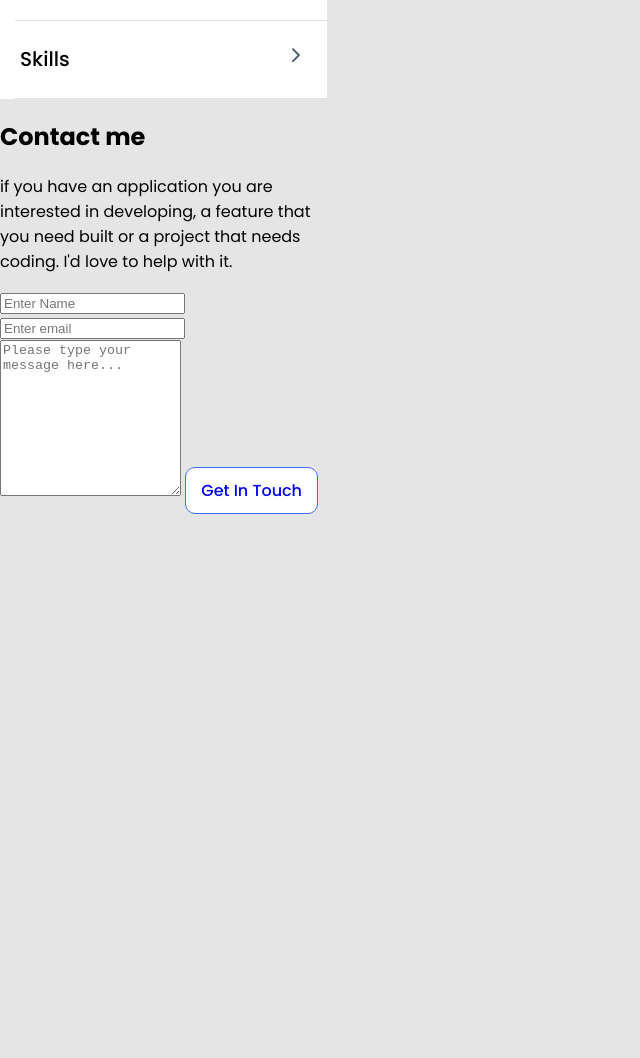
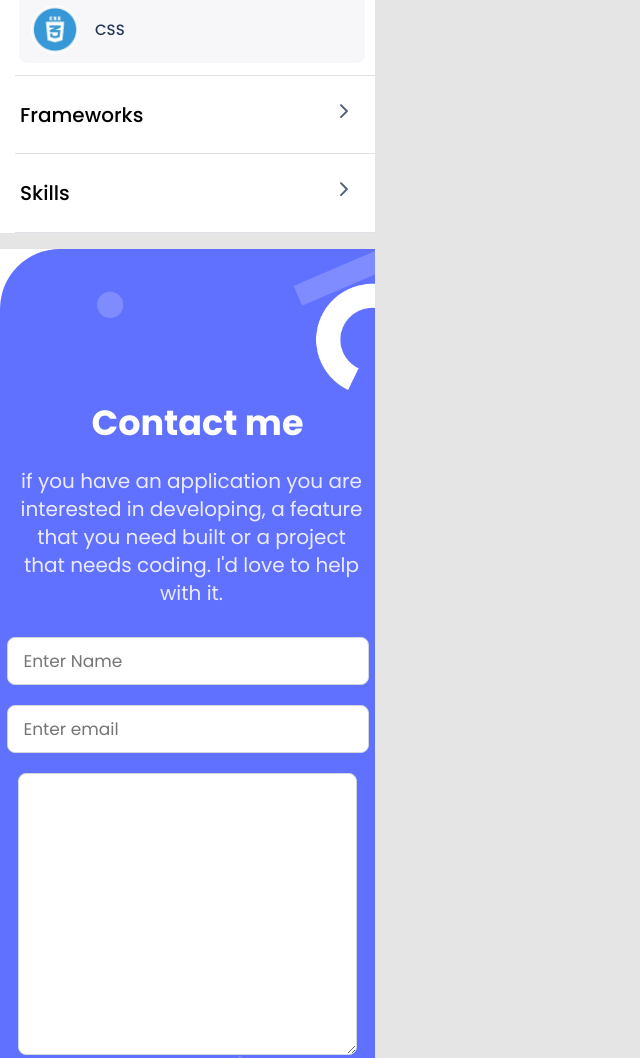
Before and after one commit to richy4dev/My-Personal-Portfolio, a website: page index.html in a window 1280 px wide. Shown: the part 4532-5590 px from the top of the page, without its empty margins (0-640 px from the left). Before the commit the page ends 5046 px from the top, so only its background shows below. Drawn offline with Linux system fonts and the light colour scheme.

Commit message:
Add Footer section and contact form

```diff
--- a/index.html
+++ b/index.html
@@ -385,8 +385,7 @@
       </div>
     </section>
 
-    <footer>
-      <footer class="contact-form_container" id="contact">
+    <footer class="contact-form_container" id="contact">
         <div class="background"></div>
         <div class="Whit-background"></div>
         <div class="Contact_Head-backgrond">
@@ -423,15 +422,14 @@
          required=""
          rows="10"
          maxlength="500"
-         placeholder="Please type your message here..."></textarea>
+         placeholder="Please type your message here...">
+        </textarea>
             <button
               type="submit"
               class="button button-enabled contact-button">
               Get In Touch
             </button>
       </form>
-
-
     </footer>
   </body>
 </html>
--- a/style.css
+++ b/style.css
@@ -10,7 +10,7 @@ body {
   font-family: "Poppins", sans-serif;
   margin: 0;
   padding: 0;
-  width: 327px;
+  width: 375px;
   height: 146px;
 }
 
@@ -348,3 +348,96 @@ h2.section-title {
   line-height: 20px;
   color: #253858;
 }
+
+/* Contact Form */
+
+.contact-form_container {
+  height: 890px;
+  background-size: cover;
+  position: relative;
+}
+
+.background {
+  position: absolute;
+  background-image: url(Image/Background-Contact-Form.png);
+  background-repeat: no-repeat;
+  background-size: contain;
+  border-top-left-radius: 60px;
+  z-index: -11;
+  background-position: right;
+  width: 100%;
+  height: 100%;
+  background-color: #6070ff;
+}
+
+.Contact_Head-backgrond {
+  padding-top: 28px;
+  padding-left: 20px;
+}
+
+.flex-column {
+  flex-direction: column;
+}
+
+.info {
+  font-weight: bold;
+  font-size: 35px;
+  line-height: 52px;
+  text-align: center;
+  color: #fff;
+  margin-bottom: 16px;
+  margin-top: 120px;
+}
+
+.Text-description {
+  color: #ebebff;
+  font-size: 20px;
+  line-height: 28px;
+  text-align: center;
+  font-weight: 400px;
+  padding-right: 12px;
+  padding-top: 2px;
+  margin: auto;
+  font-family: Poppins, sans-serif;
+}
+
+.contact-form_container .form {
+  display: flex;
+  flex-direction: column;
+  max-width: 300px;
+  margin: 20px auto;
+  align-items: center;
+}
+
+.contact-form_container .form input,
+.textarea {
+  background: #fff;
+  padding: 10px 16px;
+  border-radius: 8px;
+  border: 1px solid #cfd8dc;
+  color: #172b4d;
+  font-size: 17px;
+  margin: 10px 0;
+  font-family: Poppins, sans-serif;
+}
+
+.contact-button {
+  background-color: white;
+  padding: 12px 16px;
+  color: #7f8cff;
+  margin-right: 80px;
+}
+
+.contact-button:hover {
+  background-color: #6070ff;
+  color: white;
+}
+
+.Whit-background {
+  position: absolute;
+  background-color: #ffff;
+  border: none;
+  width: 100%;
+  height: 100%;
+  z-index: -111;
+}
```
